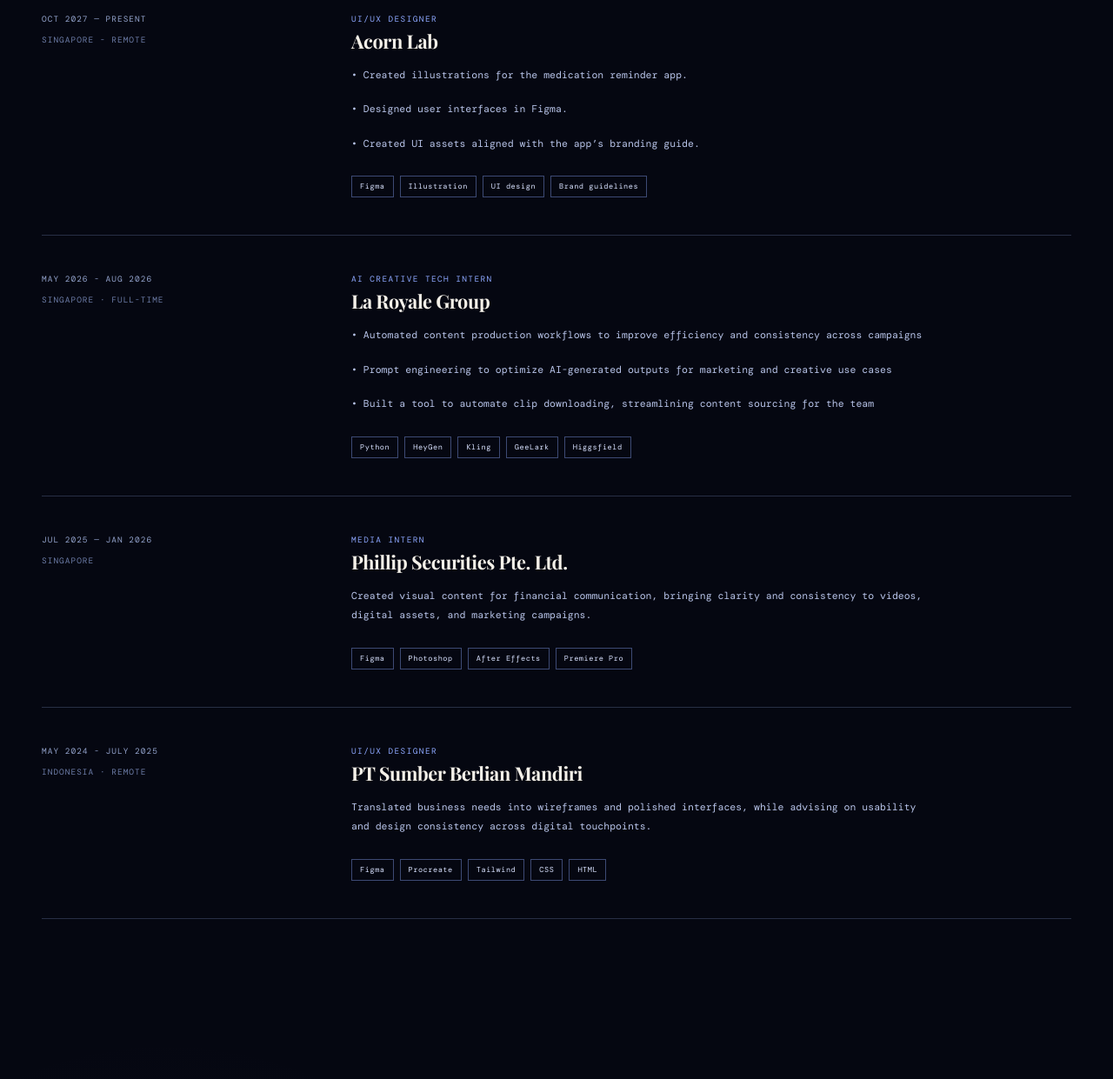
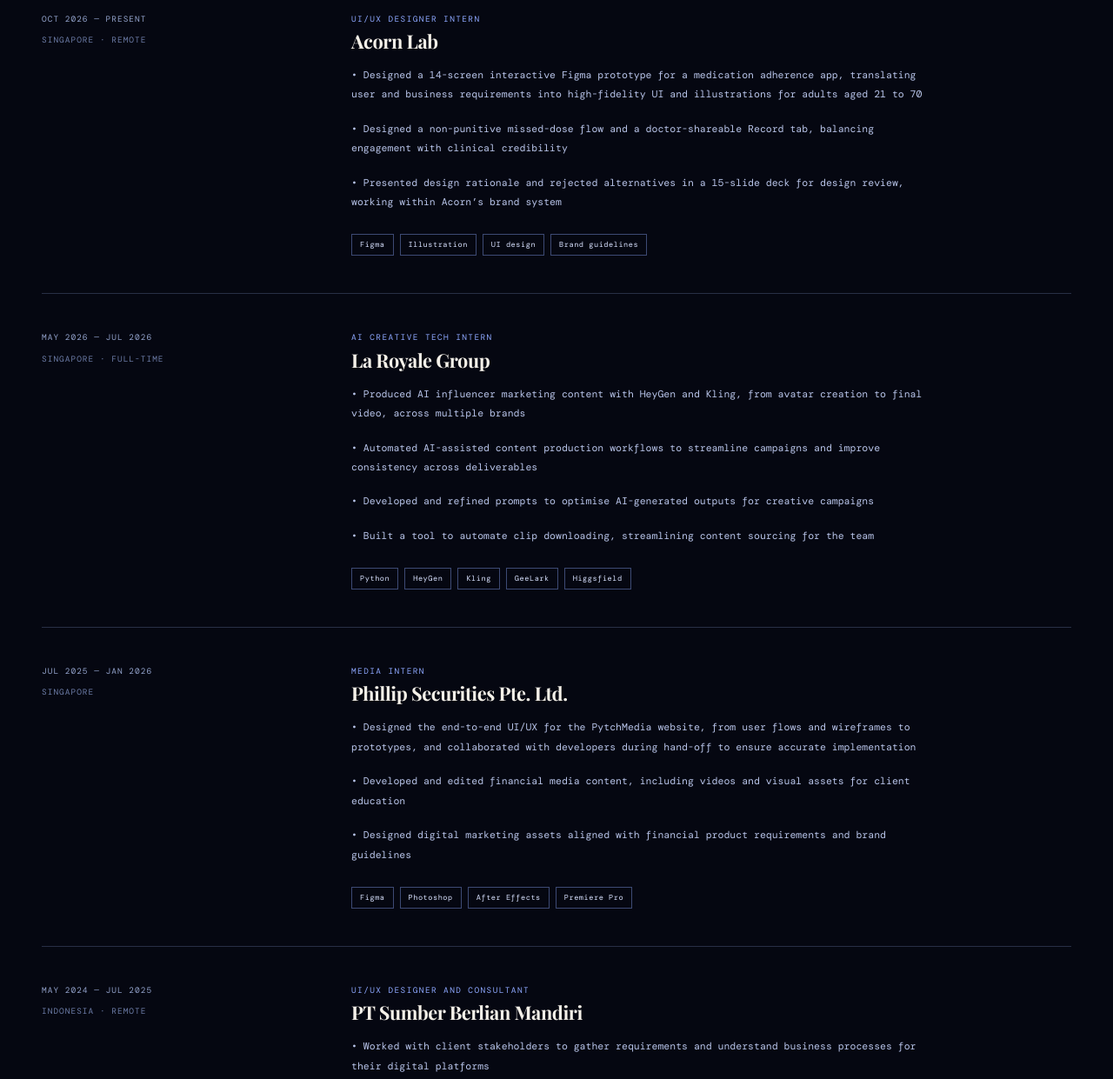
Before and after one commit to AeruSeishiro/celineemilywijaya.github.io, a plain HTML site: page index.html in a window 1280 px wide. Shown: the part 5380-6621 px from the top of the page at 87% size. Drawn offline with nearby package versions, Linux system fonts and the light colour scheme; animation ran at ten frames a second; a web font is replaced by a local one.

Commit message:
Add files via upload

```diff
--- a/index.html
+++ b/index.html
@@ -240,23 +240,24 @@
       </div>
       <div class="experience-list">
         <article class="experience-item reveal">
-          <div class="experience-meta"><span>Oct 2027 — Present</span><span>Singapore - Remote</span></div>
+          <div class="experience-meta"><span>Oct 2026 — Present</span><span>Singapore · Remote</span></div>
           <div class="experience-main">
-            <p class="experience-role">UI/UX Designer</p>
+            <p class="experience-role">UI/UX Designer Intern</p>
             <h3>Acorn Lab</h3>
-            <p>• Created illustrations for the medication reminder app.</p>
-            <p>• Designed user interfaces in Figma.</p>
-            <p>• Created UI assets aligned with the app’s branding guide.</p>
+            <p>• Designed a 14-screen interactive Figma prototype for a medication adherence app, translating user and business requirements into high-fidelity UI and illustrations for adults aged 21 to 70</p>
+            <p>• Designed a non-punitive missed-dose flow and a doctor-shareable Record tab, balancing engagement with clinical credibility</p>
+            <p>• Presented design rationale and rejected alternatives in a 15-slide deck for design review, working within Acorn’s brand system</p>
             <ul class="project-tags"><li>Figma</li><li>Illustration</li><li>UI design</li><li>Brand guidelines</li></ul>
           </div>
         </article>
         <article class="experience-item reveal">
-          <div class="experience-meta"><span>May 2026 - Aug 2026</span><span>Singapore · Full-Time</span></div>
+          <div class="experience-meta"><span>May 2026 — Jul 2026</span><span>Singapore · Full-Time</span></div>
           <div class="experience-main">
             <p class="experience-role">AI Creative Tech Intern</p>
             <h3>La Royale Group</h3>
-            <p>• Automated content production workflows to improve efficiency and consistency across campaigns</p>
-            <p>• Prompt engineering to optimize AI-generated outputs for marketing and creative use cases</p>
+            <p>• Produced AI influencer marketing content with HeyGen and Kling, from avatar creation to final video, across multiple brands</p>
+            <p>• Automated AI-assisted content production workflows to streamline campaigns and improve consistency across deliverables</p>
+            <p>• Developed and refined prompts to optimise AI-generated outputs for creative campaigns</p>
             <p>• Built a tool to automate clip downloading, streamlining content sourcing for the team</p>
             <ul class="project-tags"><li>Python</li><li>HeyGen</li><li>Kling</li><li>GeeLark</li><li>Higgsfield</li></ul>
           </div>
@@ -266,16 +267,20 @@
           <div class="experience-main">
             <p class="experience-role">Media Intern</p>
             <h3>Phillip Securities Pte. Ltd.</h3>
-            <p>Created visual content for financial communication, bringing clarity and consistency to videos, digital assets, and marketing campaigns.</p>
+            <p>• Designed the end-to-end UI/UX for the PytchMedia website, from user flows and wireframes to prototypes, and collaborated with developers during hand-off to ensure accurate implementation</p>
+            <p>• Developed and edited financial media content, including videos and visual assets for client education</p>
+            <p>• Designed digital marketing assets aligned with financial product requirements and brand guidelines</p>
             <ul class="project-tags"><li>Figma</li><li>Photoshop</li><li>After Effects</li><li>Premiere Pro</li></ul>
           </div>
         </article>
         <article class="experience-item reveal">
-          <div class="experience-meta"><span>May 2024 - July 2025</span><span>Indonesia · Remote</span></div>
+          <div class="experience-meta"><span>May 2024 — Jul 2025</span><span>Indonesia · Remote</span></div>
           <div class="experience-main">
-            <p class="experience-role">UI/UX Designer</p>
+            <p class="experience-role">UI/UX Designer and Consultant</p>
             <h3>PT Sumber Berlian Mandiri</h3>
-            <p>Translated business needs into wireframes and polished interfaces, while advising on usability and design consistency across digital touchpoints.</p>
+            <p>• Worked with client stakeholders to gather requirements and understand business processes for their digital platforms</p>
+            <p>• Conducted user research and usability reviews, translating insights into wireframes, prototypes and final designs</p>
+            <p>• Provided design recommendations to improve functionality, accessibility and overall user satisfaction</p>
             <ul class="project-tags"><li>Figma</li><li>Procreate</li><li>Tailwind</li><li>CSS</li><li>HTML</li></ul>
           </div>
         </article>
```
Also changed, not shown: 1 other file.
